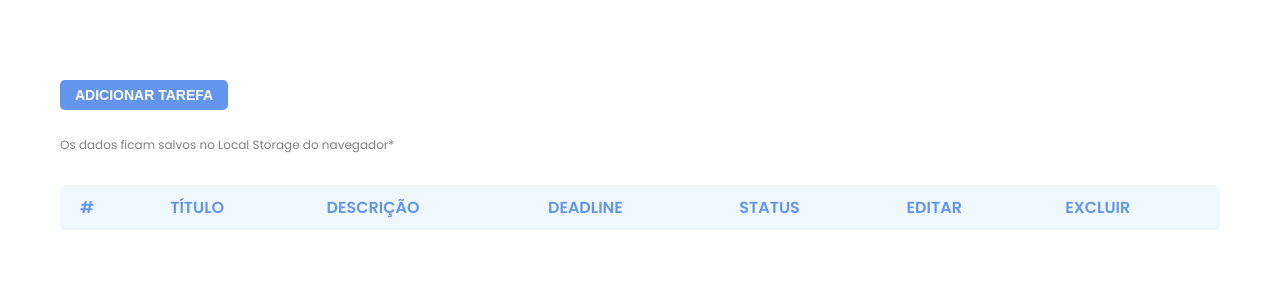
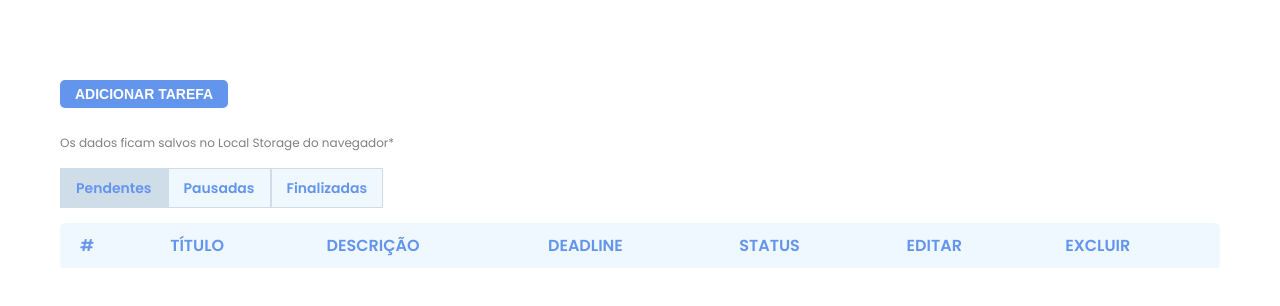
Before and after one commit to imarqueso/crud-react, a React (Create React App) app: page / in a window 1280 px wide. Shown: the top 306 px of the page. Built offline with nearby package versions, Linux system fonts and the light colour scheme.

Commit message:
Adição da navegação por abas nas tarefas

```diff
--- a/package.json
+++ b/package.json
@@ -9,6 +9,7 @@
     "date-fns": "^2.29.3",
     "react": "^18.2.0",
     "react-dom": "^18.2.0",
+    "react-router-dom": "^6.4.5",
     "react-scripts": "5.0.1",
     "web-vitals": "^2.1.4"
   },
--- a/src/App.css
+++ b/src/App.css
@@ -167,6 +167,58 @@ td .id {
   transition: 0.4s ease all;
 }
 
+nav {
+  width: auto;
+  height: 50px;
+  display: flex;
+  justify-content: center;
+  align-items: center;
+  margin: 0px;
+  padding: 0px;
+}
+
+nav ul {
+  width: auto;
+    height: 100%;
+    padding: 0px;
+    margin: 0px;
+    display: flex;
+    justify-content: center;
+    align-items: center;
+}
+
+nav ul li {
+  list-style: none;
+  height: 100%;
+  width: auto;
+  padding: 0px;
+  background-color: aliceblue;
+  display: flex;
+  justify-content: center;
+  align-items: center;
+}
+
+nav ul li a {
+  text-decoration: none;
+  padding: 8px 15px;
+  height: 100%;
+  width: auto;
+  box-sizing: border-box;
+  color: cornflowerblue;
+  font-size: 14px;
+  font-weight: 600;
+  border: 1px solid #cfdde9;
+  transition: 0.4s ease all;
+  display: flex;
+  justify-content: center;
+  align-items: center;
+}
+
+.active {
+  background-color: #cfdde9;
+  transition: 0.4s ease all;
+}
+
 @media (max-width: 1200px) {
   .content {
     width: 100%;
@@ -188,3 +240,18 @@ td .id {
     font-size: 14px;
   }
 }
+
+@media (max-width: 375px) {
+  nav ul li a {
+    text-decoration: none;
+    padding: 5px 12px;
+    height: 100%;
+    width: auto;
+    box-sizing: border-box;
+    color: cornflowerblue;
+    font-size: 12px;
+    font-weight: 600;
+    border: 1px solid #cfdde9;
+    transition: 0.4s ease all;
+  }
+}
--- a/src/App.js
+++ b/src/App.js
@@ -1,7 +1,11 @@
 import "./App.css";
 import { useState, useEffect } from "react";
 import ModalComponent from "./components/ModalComponent";
-import { format, parseISO } from "date-fns";
+import TarefasPendenteComponent from "./components/TarefasPendenteComponent";
+import TarefasPausadasComponent from "./components/TarefasPausadasComponent";
+import TarefasFinalizadosComponent from "./components/TarefasFinalizadosComponent";
+import { BrowserRouter, Routes, Route } from "react-router-dom";
+import NavComponent from "./components/NavComponent";
 
 function App() {
   const [data, setData] = useState([]);
@@ -54,95 +58,80 @@ function App() {
           Os dados ficam salvos no Local Storage do navegador*
         </span>
 
-        <div className="box">
-          <table>
-            <thead>
-              <tr>
-                <th>#</th>
-                <th>Título</th>
-                <th>Descrição</th>
-                <th>Deadline</th>
-                <th>Status</th>
-                <th>Editar</th>
-                <th>Excluir</th>
-              </tr>
-            </thead>
-            <tbody>
-              {data.map(
-                ({ id, titulo, descricao, deadline, status }, index) => (
-                  <tr key={index}>
-                    <td>
-                      {index}
-                      <span className="id">{id}</span>
-                    </td>
-                    <td>{titulo}</td>
-                    <td>{descricao}</td>
-                    <td>{format(parseISO(deadline), "dd/MM/yyyy")}</td>
-                    {status === "" ? (
-                      <td>
-                        <span className="pendente">{status}</span>
-                      </td>
-                    ) : (
-                      ""
-                    )}
-                    {status === "Pendente" ? (
-                      <td>
-                        <span className="pendente">{status}</span>
-                      </td>
-                    ) : (
-                      ""
-                    )}
-                    {status === "Pausado" ? (
-                      <td>
-                        <span className="pausado">{status}</span>
-                      </td>
-                    ) : (
-                      ""
-                    )}
-                    {status === "Finalizado" ? (
-                      <td>
-                        <span className="finalizado">{status}</span>
-                      </td>
-                    ) : (
-                      ""
-                    )}
-
-                    <td>
-                      <span
-                        className="editar"
-                        onClick={() => [
-                          onOpen(),
-                          setDataEdit({
-                            id,
-                            titulo,
-                            descricao,
-                            status,
-                            deadline,
-                            index,
-                          }),
-                          setTitulo(titulo),
-                          setDescricao(descricao),
-                          setStatus(status),
-                          setDeadline(deadline),
-                        ]}
-                      >
-                        <i className="fa-solid fa-pen-to-square"></i>
-                      </span>
-                    </td>
-                    <td>
-                      <span
-                        className="excluir"
-                        onClick={(e) => handleRemove(id)}
-                      >
-                        <i className="fa-solid fa-trash"></i>
-                      </span>
-                    </td>
-                  </tr>
-                )
-              )}
-            </tbody>
-          </table>
-        </div>
+        <BrowserRouter>
+          <NavComponent />
+          <Routes>
+            <Route
+              path="/"
+              element={
+                <TarefasPendenteComponent
+                  onClose={onClose}
+                  data={data}
+                  setData={setData}
+                  dataEdit={dataEdit}
+                  setDataEdit={setDataEdit}
+                  setTitulo={setTitulo}
+                  titulo={titulo}
+                  setDescricao={setDescricao}
+                  descricao={descricao}
+                  setId={setId}
+                  id={id}
+                  setStatus={setStatus}
+                  status={status}
+                  setDeadline={setDeadline}
+                  deadline={deadline}
+                  handleRemove={handleRemove}
+                />
+              }
+            />
+            <Route
+              path="pausadas"
+              element={
+                <TarefasPausadasComponent
+                  onClose={onClose}
+                  data={data}
+                  setData={setData}
+                  dataEdit={dataEdit}
+                  setDataEdit={setDataEdit}
+                  setTitulo={setTitulo}
+                  titulo={titulo}
+                  setDescricao={setDescricao}
+                  descricao={descricao}
+                  setId={setId}
+                  id={id}
+                  setStatus={setStatus}
+                  status={status}
+                  setDeadline={setDeadline}
+                  deadline={deadline}
+                  handleRemove={handleRemove}
+                />
+              }
+            />
+            <Route
+              path="finalizadas"
+              element={
+                <TarefasFinalizadosComponent
+                  onClose={onClose}
+                  data={data}
+                  setData={setData}
+                  dataEdit={dataEdit}
+                  setDataEdit={setDataEdit}
+                  setTitulo={setTitulo}
+                  titulo={titulo}
+                  setDescricao={setDescricao}
+                  descricao={descricao}
+                  setId={setId}
+                  id={id}
+                  setStatus={setStatus}
+                  status={status}
+                  setDeadline={setDeadline}
+                  deadline={deadline}
+                  handleRemove={handleRemove}
+                />
+              }
+            />
+          </Routes>
+        </BrowserRouter>
       </div>
       <ModalComponent
         onClose={onClose}
--- /dev/null
+++ b/src/components/NavComponent.js
@@ -0,0 +1,21 @@
+import { NavLink } from "react-router-dom";
+
+const NavComponent = () => {
+  return (
+    <nav>
+      <ul>
+        <li>
+          <NavLink to="/">Pendentes</NavLink>
+        </li>
+        <li>
+          <NavLink to="pausadas">Pausadas</NavLink>
+        </li>
+        <li>
+          <NavLink to="finalizadas">Finalizadas</NavLink>
+        </li>
+      </ul>
+    </nav>
+  );
+};
+
+export default NavComponent;
--- /dev/null
+++ b/src/components/TarefasFinalizadosComponent.js
@@ -0,0 +1,88 @@
+import { format, parseISO } from "date-fns";
+
+const TarefasFinalizadosComponent = ({
+  data,
+  setData,
+  dataEdit,
+  onClose,
+  onOpen,
+  setDataEdit,
+  handleRemove,
+  setTitulo,
+  titulo,
+  setDescricao,
+  descricao,
+  setId,
+  id,
+  setStatus,
+  status,
+  setDeadline,
+  deadline,
+}) => {
+  return (
+    <div className="box">
+      <table>
+        <thead>
+          <tr>
+            <th>#</th>
+            <th>Título</th>
+            <th>Descrição</th>
+            <th>Deadline</th>
+            <th>Status</th>
+            <th>Editar</th>
+            <th>Excluir</th>
+          </tr>
+        </thead>
+        <tbody>
+          {data.map(({ id, titulo, descricao, deadline, status }, index) => {
+            return status === "Finalizado" ? (
+              <tr key={index}>
+                <td>
+                  {index}
+                  <span className="id">{id}</span>
+                </td>
+                <td>{titulo}</td>
+                <td>{descricao}</td>
+                <td>{format(parseISO(deadline), "dd/MM/yyyy")}</td>
+                <td>
+                  <span className="pendente">{status}</span>
+                </td>
+                <td>
+                  <span
+                    className="editar"
+                    onClick={() => [
+                      onOpen(),
+                      setDataEdit({
+                        id,
+                        titulo,
+                        descricao,
+                        status,
+                        deadline,
+                        index,
+                      }),
+                      setTitulo(titulo),
+                      setDescricao(descricao),
+                      setStatus(status),
+                      setDeadline(deadline),
+                    ]}
+                  >
+                    <i className="fa-solid fa-pen-to-square"></i>
+                  </span>
+                </td>
+                <td>
+                  <span className="excluir" onClick={(e) => handleRemove(id)}>
+                    <i className="fa-solid fa-trash"></i>
+                  </span>
+                </td>
+              </tr>
+            ) : (
+              ""
+            );
+          })}
+        </tbody>
+      </table>
+    </div>
+  );
+};
+
+export default TarefasFinalizadosComponent;
--- /dev/null
+++ b/src/components/TarefasPausadasComponent.js
@@ -0,0 +1,88 @@
+import { format, parseISO } from "date-fns";
+
+const TarefasPausadasComponent = ({
+  data,
+  setData,
+  dataEdit,
+  onClose,
+  onOpen,
+  setDataEdit,
+  handleRemove,
+  setTitulo,
+  titulo,
+  setDescricao,
+  descricao,
+  setId,
+  id,
+  setStatus,
+  status,
+  setDeadline,
+  deadline,
+}) => {
+  return (
+    <div className="box">
+      <table>
+        <thead>
+          <tr>
+            <th>#</th>
+            <th>Título</th>
+            <th>Descrição</th>
+            <th>Deadline</th>
+            <th>Status</th>
+            <th>Editar</th>
+            <th>Excluir</th>
+          </tr>
+        </thead>
+        <tbody>
+          {data.map(({ id, titulo, descricao, deadline, status }, index) => {
+            return status === "Pausado" ? (
+              <tr key={index}>
+                <td>
+                  {index}
+                  <span className="id">{id}</span>
+                </td>
+                <td>{titulo}</td>
+                <td>{descricao}</td>
+                <td>{format(parseISO(deadline), "dd/MM/yyyy")}</td>
+                <td>
+                  <span className="pausado">{status}</span>
+                </td>
+                <td>
+                  <span
+                    className="editar"
+                    onClick={() => [
+                      onOpen(),
+                      setDataEdit({
+                        id,
+                        titulo,
+                        descricao,
+                        status,
+                        deadline,
+                        index,
+                      }),
+                      setTitulo(titulo),
+                      setDescricao(descricao),
+                      setStatus(status),
+                      setDeadline(deadline),
+                    ]}
+                  >
+                    <i className="fa-solid fa-pen-to-square"></i>
+                  </span>
+                </td>
+                <td>
+                  <span className="excluir" onClick={(e) => handleRemove(id)}>
+                    <i className="fa-solid fa-trash"></i>
+                  </span>
+                </td>
+              </tr>
+            ) : (
+              ""
+            );
+          })}
+        </tbody>
+      </table>
+    </div>
+  );
+};
+
+export default TarefasPausadasComponent;
--- /dev/null
+++ b/src/components/TarefasPendenteComponent.js
@@ -0,0 +1,88 @@
+import { format, parseISO } from "date-fns";
+
+const TarefasPendenteComponent = ({
+  data,
+  setData,
+  dataEdit,
+  onClose,
+  onOpen,
+  setDataEdit,
+  handleRemove,
+  setTitulo,
+  titulo,
+  setDescricao,
+  descricao,
+  setId,
+  id,
+  setStatus,
+  status,
+  setDeadline,
+  deadline,
+}) => {
+  return (
+    <div className="box">
+      <table>
+        <thead>
+          <tr>
+            <th>#</th>
+            <th>Título</th>
+            <th>Descrição</th>
+            <th>Deadline</th>
+            <th>Status</th>
+            <th>Editar</th>
+            <th>Excluir</th>
+          </tr>
+        </thead>
+        <tbody>
+          {data.map(({ id, titulo, descricao, deadline, status }, index) => {
+            return status === "Pendente" ? (
+              <tr key={index}>
+                <td>
+                  {index}
+                  <span className="id">{id}</span>
+                </td>
+                <td>{titulo}</td>
+                <td>{descricao}</td>
+                <td>{format(parseISO(deadline), "dd/MM/yyyy")}</td>
+                <td>
+                  <span className="pendente">{status}</span>
+                </td>
+                <td>
+                  <span
+                    className="editar"
+                    onClick={() => [
+                      onOpen(),
+                      setDataEdit({
+                        id,
+                        titulo,
+                        descricao,
+                        status,
+                        deadline,
+                        index,
+                      }),
+                      setTitulo(titulo),
+                      setDescricao(descricao),
+                      setStatus(status),
+                      setDeadline(deadline),
+                    ]}
+                  >
+                    <i className="fa-solid fa-pen-to-square"></i>
+                  </span>
+                </td>
+                <td>
+                  <span className="excluir" onClick={(e) => handleRemove(id)}>
+                    <i className="fa-solid fa-trash"></i>
+                  </span>
+                </td>
+              </tr>
+            ) : (
+              ""
+            );
+          })}
+        </tbody>
+      </table>
+    </div>
+  );
+};
+
+export default TarefasPendenteComponent;
```
Also changed, not shown: src/index.js (+6 -6 lines), 1 other file (tests, documents, lock files or other folders).
